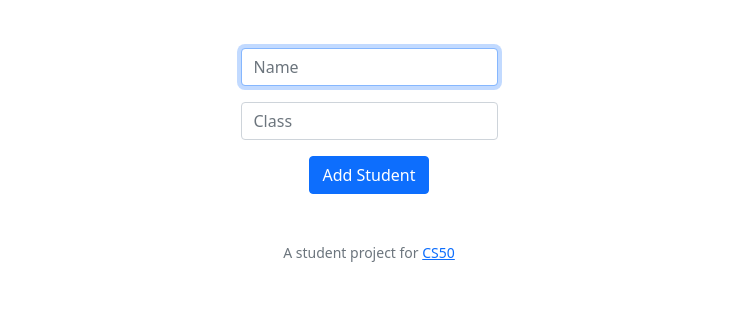
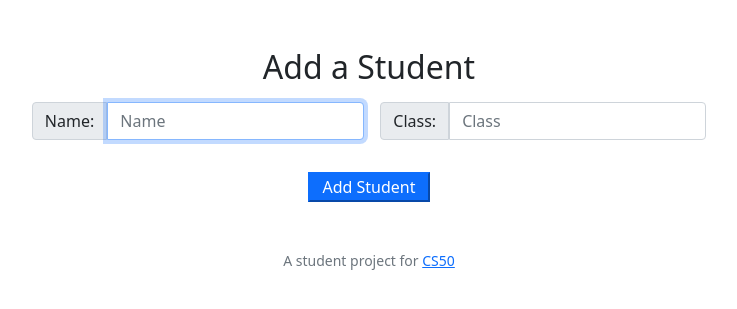
Before and after one commit to jdittert/cs50final, a Flask app: page /add_student in a window 1280 px wide. Shown: the part 76-385 px from the top of the page, without its empty margins (271-1008 px from the left). Run offline with Flask 2, Linux system fonts and the light colour scheme; a user stored in the database is signed in; some libraries are stand-ins or nearby versions.

Commit message:
add student template fixed, randomize template not

```diff
--- a/templates/addstudent.html
+++ b/templates/addstudent.html
@@ -5,13 +5,30 @@
 {% endblock %}
 
 {% block main %}
-    <form action="/add_student" method="post">
     <div class="mb-3">
+        <h2>Add a Student</h2>
+    </div>
+    <div class="container-fluid">
+        <form class="row gy-2 gx-3 justify-content-center" action="/add_student" method="post">
+            <div class="col-auto">
+                <div class="input-group">
+                    <div class="input-group-text">
+                    <label for="name">Name:</label>
+                    </div>
                     <input autocomplete="off" autofocus class="form-control mx-auto w-auto" id="name" name="name" placeholder="Name" type="text">
                 </div>
-        <div class="mb-3">
+            </div>
+            <div class="col-auto">
+                <div class="input-group">
+                    <div class="input-group-text">
+                    <label for="class">Class:</label>
+                    </div>
                     <input class="form-control mx-auto w-auto" id="class" name="class" placeholder="Class" type="text">
                 </div>
-        <button class="btn btn-primary" type="submit">Add Student</button>
+            </div>
+            <div class="row gy-3">
+                <button class="btn, btn-primary mx-auto w-auto" type="submit">Add Student</button>
+            </div>
         </form>
+    </div>
 {% endblock %}
--- a/templates/group.html
+++ b/templates/group.html
@@ -8,7 +8,7 @@
     <div>
         <h2>{{ name }}'s {{ period }}</h2>
     </div>
-    <div>
+    <div class="form-group row">
         <form action="/randomize?period={{ classname }}" method="post">
             <button class="btn, btn-primary" type="submit" id="randomize" name="randomize">Random</button>
         </form>
--- a/templates/randomize.html
+++ b/templates/randomize.html
@@ -8,7 +8,7 @@
     <div>
         <h2>{{ name }}'s {{ period }}</h2>
     </div>
-    <div>
+    <div class="form-group row">
         <form action="/randomize?period={{ classname }}" method="post">
             <button class="btn, btn-primary" type="submit" id="randomize" name="randomize">New Random Groups</button>
         </form>
```
Also changed, not shown: seatingchart.db, 4 other files. Lines whose indentation alone changed are shown as unchanged.
